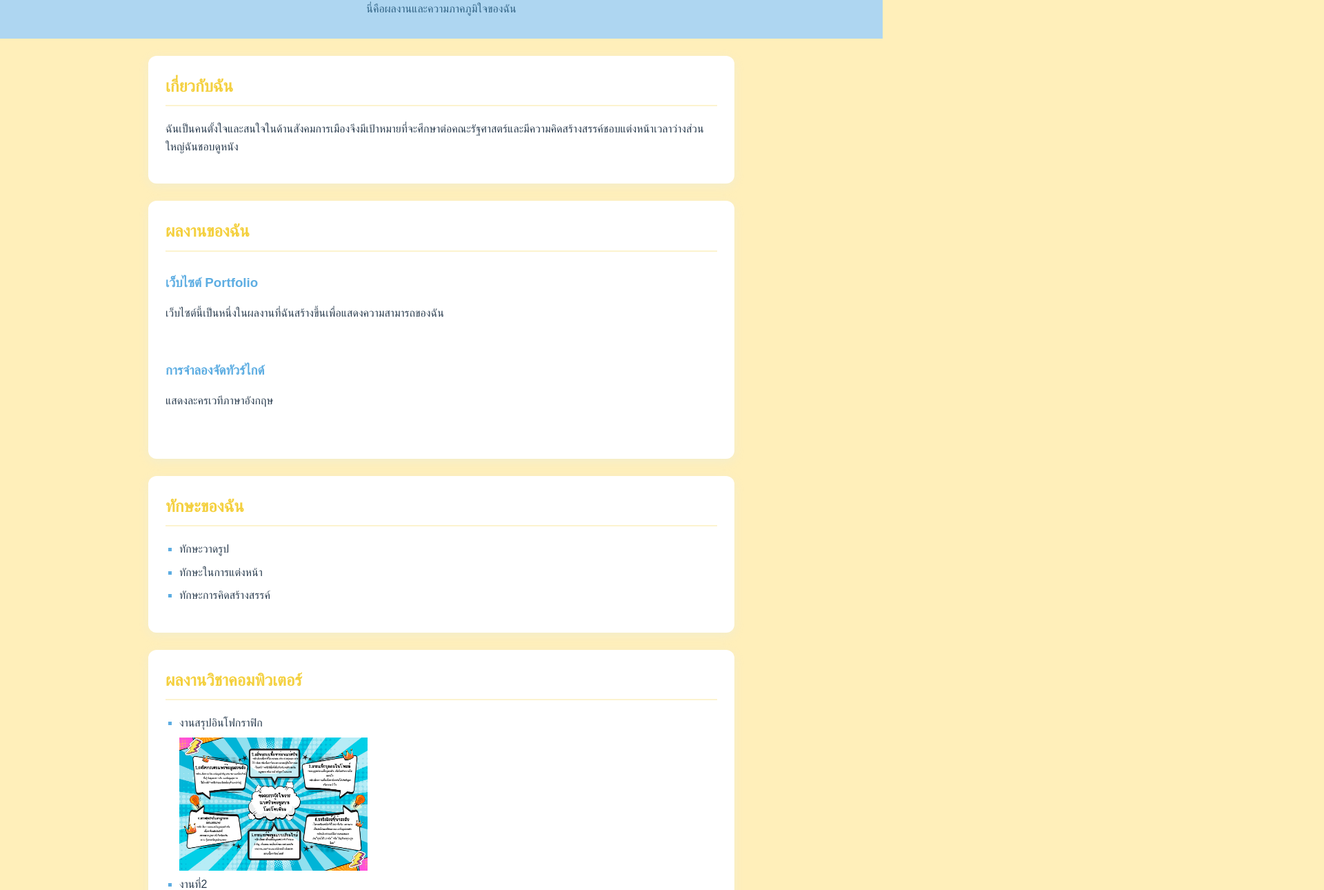
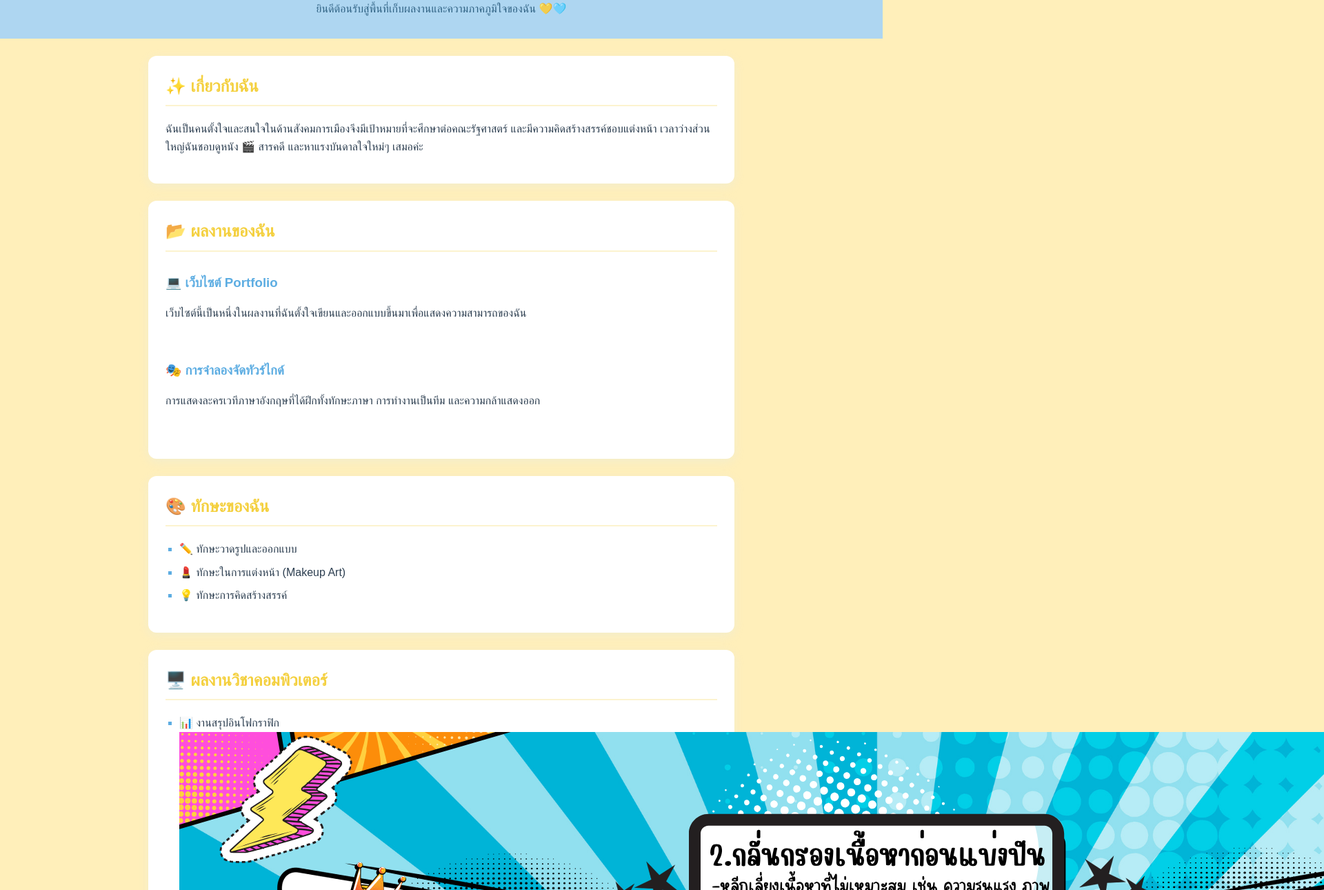
Before and after one commit to wanvisaaa/wanvisaaa.github.io, a plain HTML site: page index.html in a window 1280 px wide. Shown: the part 89-1379 px from the top of the page at 69% size, 1920 px wide, since content can reach past the window. Drawn offline with Linux system fonts and the light colour scheme.

Commit message:
Update index.html

```diff
--- a/index.html
+++ b/index.html
@@ -4,57 +4,62 @@
     <meta charset="UTF-8">
     <meta name="viewport" content="width=device-width, initial-scale=1.0">
     <meta name="description" content="เว็บไซต์แสดงผลงานและทักษะของ Wanvisaaa">
-    <title>ความภาคภูมิใจของ WANVISAAA</title>
+    <title>ความภาคภูมิใจของ WANVISAAA ✨</title>
     <link rel="stylesheet" href="style.css">
 </head>
 <body>
 
     <header>
-        <h1>สวัสดี! ฉันคือ WANVISAAA</h1>
-        <p>นี่คือผลงานและความภาคภูมิใจของฉัน</p>
+        <h1>👋 สวัสดี! ฉันคือ WANVISAAA</h1>
+        <p>ยินดีต้อนรับสู่พื้นที่เก็บผลงานและความภาคภูมิใจของฉัน 💛🩵</p>
     </header>
 
     <section id="about">
-        <h2>เกี่ยวกับฉัน</h2>
-        <p>ฉันเป็นคนตั้งใจและสนใจในด้านสังคมการเมืองจึงมีเป้าหมายที่จะศึกษาต่อคณะรัฐศาสตร์และมีความคิดสร้างสรรค์ชอบแต่งหน้าเวลาว่างส่วนใหญ่ฉันชอบดูหนัง</p>
+        <h2>✨ เกี่ยวกับฉัน</h2>
+        <p>ฉันเป็นคนตั้งใจและสนใจในด้านสังคมการเมืองจึงมีเป้าหมายที่จะศึกษาต่อคณะรัฐศาสตร์ และมีความคิดสร้างสรรค์ชอบแต่งหน้า เวลาว่างส่วนใหญ่ฉันชอบดูหนัง 🎬 สารคดี และหาแรงบันดาลใจใหม่ๆ เสมอค่ะ</p>
     </section>
 
     <section id="projects">
-        <h2>ผลงานของฉัน</h2>
+        <h2>📂 ผลงานของฉัน</h2>
 
         <div class="project">
-            <h3>เว็บไซต์ Portfolio</h3>
-            <p>เว็บไซต์นี้เป็นหนึ่งในผลงานที่ฉันสร้างขึ้นเพื่อแสดงความสามารถของฉัน</p>
+            <h3>💻 เว็บไซต์ Portfolio</h3>
+            <p>เว็บไซต์นี้เป็นหนึ่งในผลงานที่ฉันตั้งใจเขียนและออกแบบขึ้นมาเพื่อแสดงความสามารถของฉัน</p>
         </div>
 
         <div class="project">
-            <h3>การจำลองจัดทัวร์ไกด์</h3>
-            <p>แสดงละครเวทีภาษาอังกฤษ</p>
+            <h3>🎭 การจำลองจัดทัวร์ไกด์</h3>
+            <p>การแสดงละครเวทีภาษาอังกฤษที่ได้ฝึกทั้งทักษะภาษา การทำงานเป็นทีม และความกล้าแสดงออก</p>
         </div>
     </section>
 
     <section id="skills">
-        <h2>ทักษะของฉัน</h2>
+        <h2>🎨 ทักษะของฉัน</h2>
         <ul>
-            <li>ทักษะวาดรูป</li>
-            <li>ทักษะในการแต่งหน้า</li>
-            <li>ทักษะการคิดสร้างสรรค์</li>
+            <li>✏️ ทักษะวาดรูปและออกแบบ</li>
+            <li>💄 ทักษะในการแต่งหน้า (Makeup Art)</li>
+            <li>💡 ทักษะการคิดสร้างสรรค์</li>
         </ul>
     </section>
- <section id="skills">
-        <h2>ผลงานวิชาคอมพิวเตอร์</h2>
+
+    <section id="computer-works">
+        <h2>🖥️ ผลงานวิชาคอมพิวเตอร์</h2>
         <ul>
-            <li>งานสรุปอินโฟกราฟิก</li>
-            <img src="bam.png" width="35%">
-            <li>งานที่2</li>
-            <li>งานที่3</li>
+            <li>📊 งานสรุปอินโฟกราฟิก
+                <div class="img-container">
+                    <img src="bam.png" alt="Infographic งานสรุป">
+                </div>
+            </li>
+            <li>📝 งานที่ 2</li>
+            <li>📁 งานที่ 3</li>
         </ul>
     </section>
+
     <footer>
-        <p>ติดต่อฉันได้ที่:
+        <p>📫 ติดต่อฉันได้ที่:
             <a href="mailto:y12szx777734@gmail.com">y12szx777734@gmail.com</a>
         </p>
-        <p>&copy; <span id="year"></span> WANVISA. All rights reserved.</p>
+        <p>&copy; <span id="year"></span> WANVISA. All rights reserved. 🧸</p>
     </footer>
 
     <script src="script.js"></script>
```
